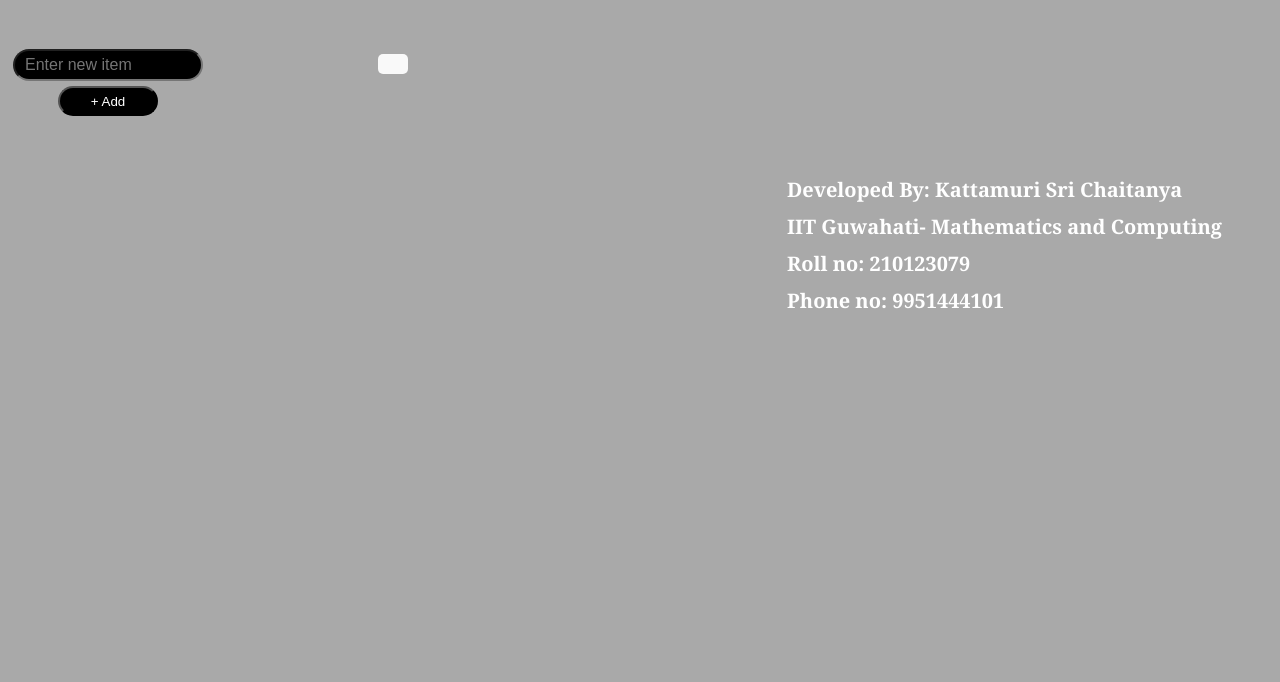
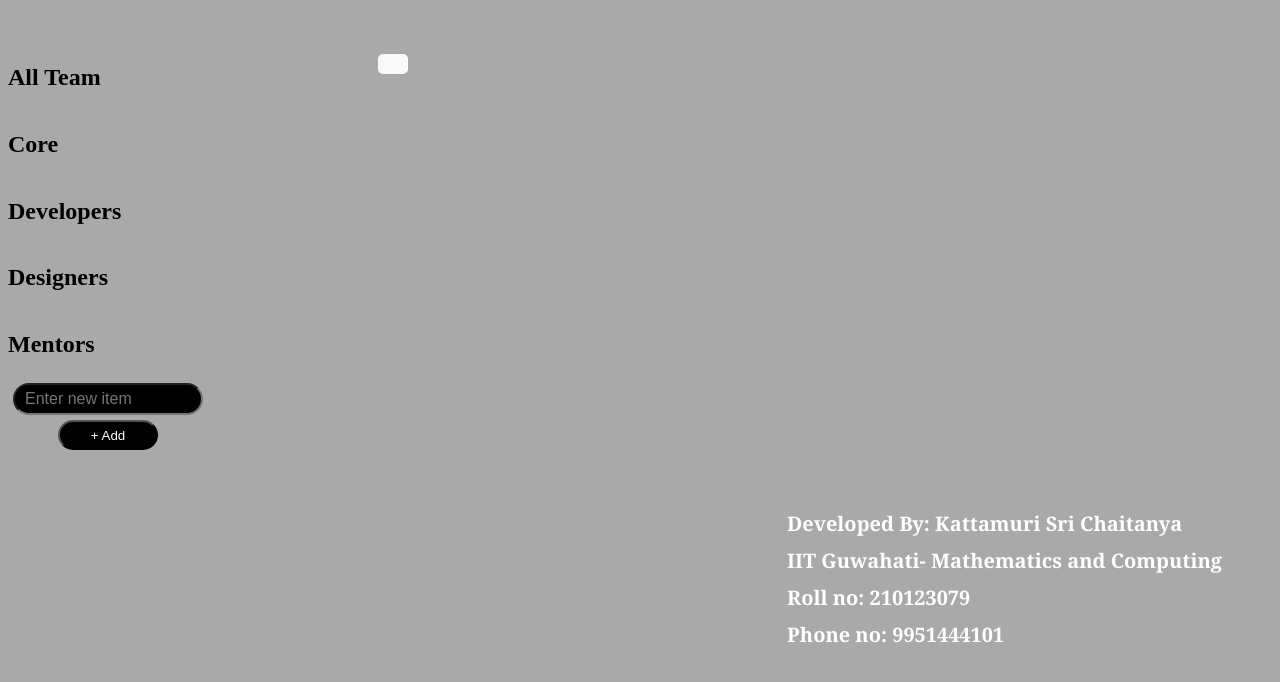
Before and after one commit to SriChaitu/movies_webd, a plain HTML site: page index2.html in a window 1280 px wide. Shown: the part 120-802 px from the top of the page. Drawn offline with Linux system fonts and the light colour scheme; no server answers.

Commit message:
Update index2.html

```diff
--- a/index2.html
+++ b/index2.html
@@ -16,6 +16,11 @@
     <main>
         <div id="nav">
         <div id="nav1">
+            <h2> All Team </h2>
+            <h2> Core </h2>
+            <h2> Developers </h2>
+            <h2> Designers </h2>
+            <h2> Mentors </h2>
             <input type="text" id="newItemInput" placeholder="Enter new item">
             <button id="addButton"> + Add</button>
 
```
